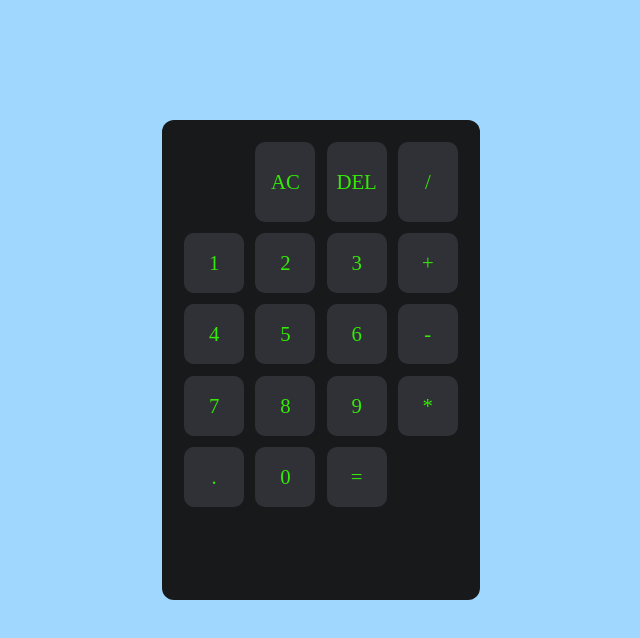
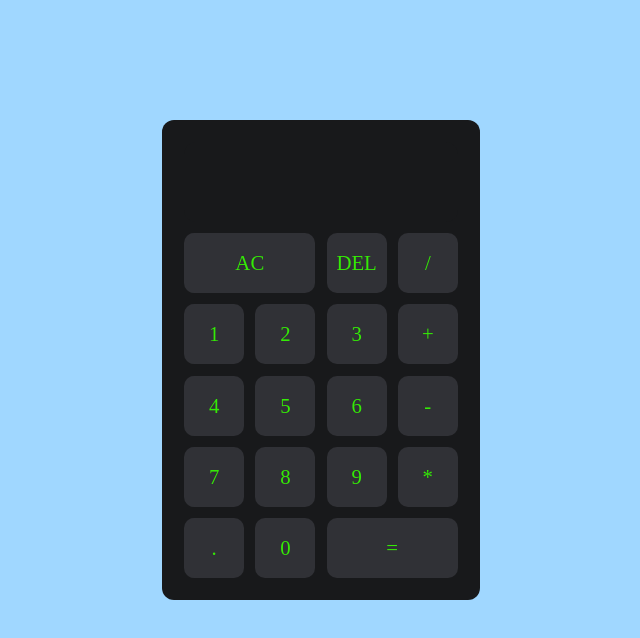
Before and after one commit to Jeandra/Calculator, a plain HTML site: page index.html in a window 1280 px wide. Shown: the whole page, without its empty margins (319-959 px from the left). Drawn offline with Linux system fonts and the light colour scheme.

Commit message:
Update style.css

```diff
--- a/assets/style.css
+++ b/assets/style.css
@@ -45,3 +45,26 @@ body {
     background-color: hsl(230, 6%, 30%);
     border: 1px solid hsl(108, 95%, 47%);
 }
+
+.span-2 {
+    grid-column: span 2;
+}
+
+.calculator > .output {
+    font-size: 2rem;
+    background-color: inherit;
+    color: white;
+    grid-column: 1 / -1;
+    display: flex;
+    flex-direction: column;
+    justify-content: space-around;
+    align-items: flex-end;
+    word-break: break-all;
+    border-radius: inherit;
+}
+
+.output .prev-display {
+    font-size: 1.3rem;
+    font-weight: 400;
+    color: hsl(0, 0%, 65%) ;
+}
```
